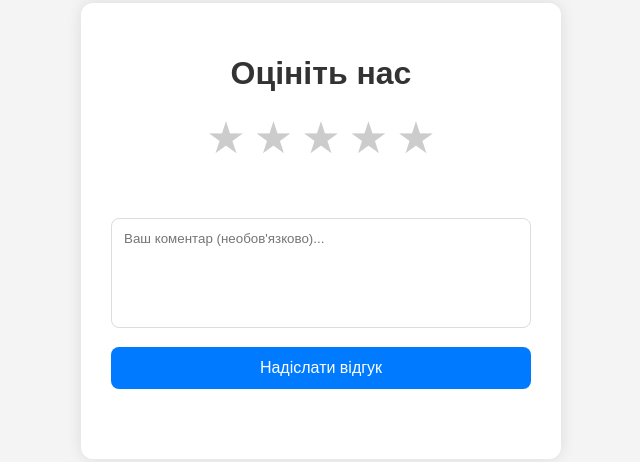
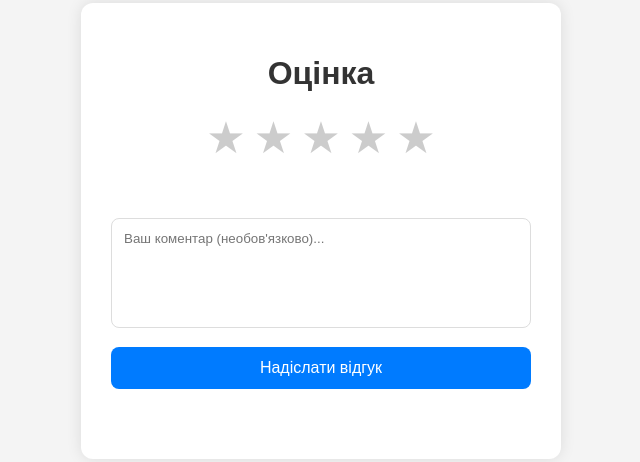
Before and after one commit to bortodin/feedback-vercel, a website: page public/feedback.html in a window 1280 px wide. Shown: the part 189-651 px from the top of the page, without its empty margins (319-959 px from the left). Drawn offline with Linux system fonts and the light colour scheme.

Commit message:
Update feedback.html

```diff
--- a/public/feedback.html
+++ b/public/feedback.html
@@ -104,7 +104,7 @@
 </head>
 <body>
     <div class="container">
-        <h1>Оцініть нас</h1>
+        <h1>Оцінка</h1>
 
         <form id="feedbackForm">
             <div class="rating">
```
